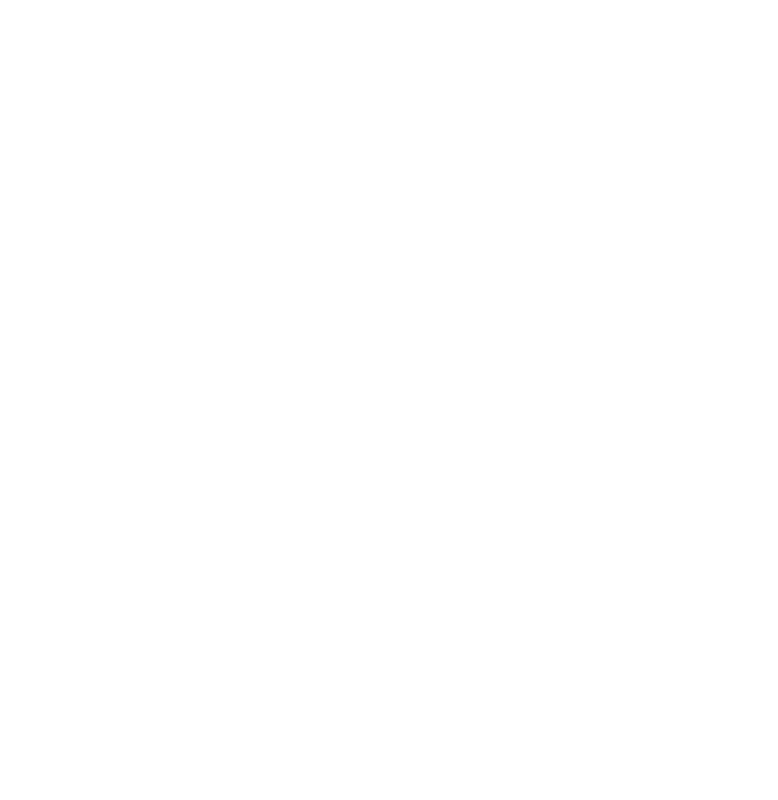
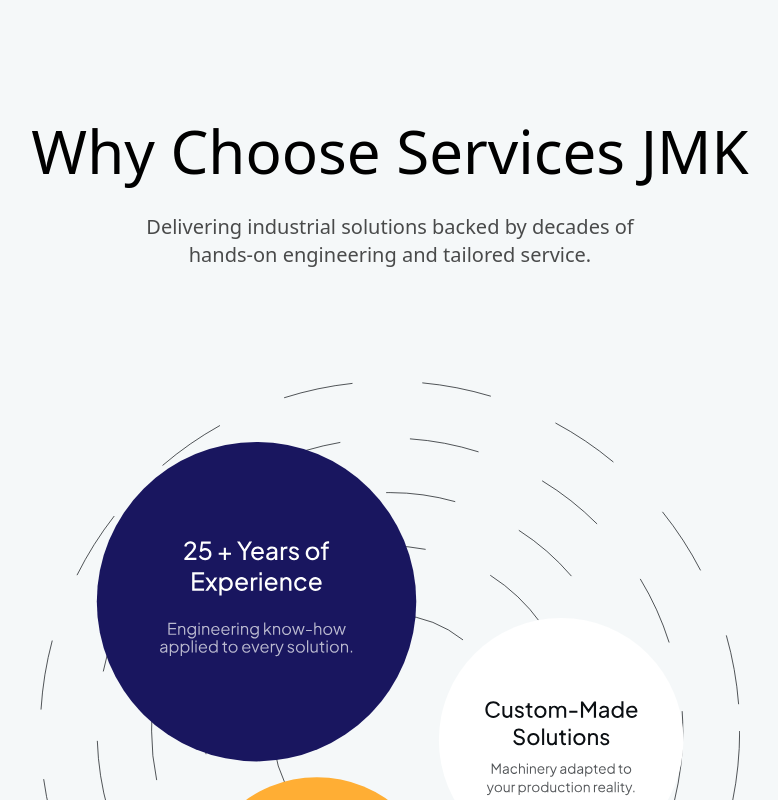
Before and after one commit to aeuribe/servicesjmk-new-frontend, a Next.js app: page / in a window 1280 px wide. Shown: the part 2340-3140 px from the top of the page, without its empty margins (250-1028 px from the left). Before the commit the page ends 2333 px from the top, so only its background shows below. Built offline with nearby package versions, Linux system fonts and the light colour scheme.

Commit message:
feat: add Why-Us section

```diff
--- a/src/features/home/Home.tsx
+++ b/src/features/home/Home.tsx
@@ -3,6 +3,7 @@
 import Hero from "./components/HeroSection/Hero";
 import ServicesSection from "./components/ServiceSection/ServicesSection";
 import ProductsCTA from "./components/CTASection/ProductsCTA";
+import WhyUsSection from "./components/WhyUsSection/WhyUsSection";
 
 const Home = () => {
   return (
@@ -17,6 +18,7 @@
 
       <ServicesSection />
       <ProductsCTA />
+      <WhyUsSection />
     </div>
   );
 };
--- /dev/null
+++ b/src/features/home/components/WhyUsSection/WhyUsSection.tsx
@@ -0,0 +1,28 @@
+import React from "react";
+import Image from "next/image";
+
+const WhyUsSection = () => {
+  return (
+    <div className="bg-[#F5F8F9] pt-32 pb-20">
+      <div>
+        <h2 className="text-center font-medium text-6xl">
+          Why Choose Services JMK
+        </h2>
+        <p className="text-xl text-center text-black/70 mt-8">
+          Delivering industrial solutions backed by decades of <br /> hands-on
+          engineering and tailored service.
+        </p>
+      </div>
+      <div className="flex justify-center pt-28">
+        <Image
+          src="/why-choose-us.svg"
+          alt="Why Choose Us"
+          width={700}
+          height={700}
+        />
+      </div>
+    </div>
+  );
+};
+
+export default WhyUsSection;
```
